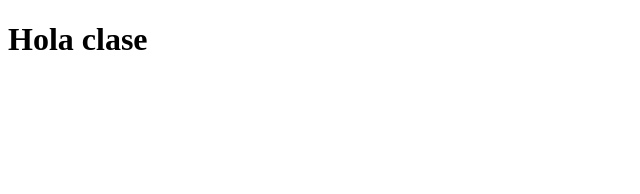
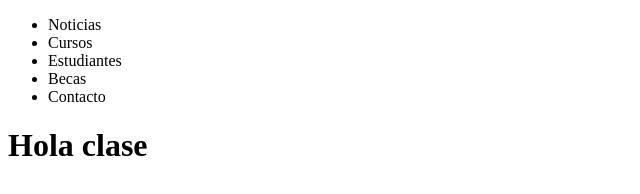
Before and after one commit to FranEAG/escuela, a plain HTML site: page www/index.html in a window 1280 px wide. Shown: the whole page, without its empty margins (0-640 px from the left). Drawn offline with Linux system fonts and the light colour scheme; files that its build step writes are made by us from their sources.

Commit message:
Nav añadido

```diff
--- a/www/index.html
+++ b/www/index.html
@@ -6,6 +6,17 @@
         <meta name="viewport" content="width=device-width, initial-scale=1">
         <link href="css/style.css" rel="stylesheet">
     </head>
+    <header>
+        <nav>
+            <ul>
+                <li>Noticias</li>
+                <li>Cursos</li>
+                <li>Estudiantes</li>
+                <li>Becas</li>
+                <li>Contacto</li>
+            </ul>
+        </nav>
+    </header>
     <body>
         <h1>Hola clase</h1>
     </body>
```
